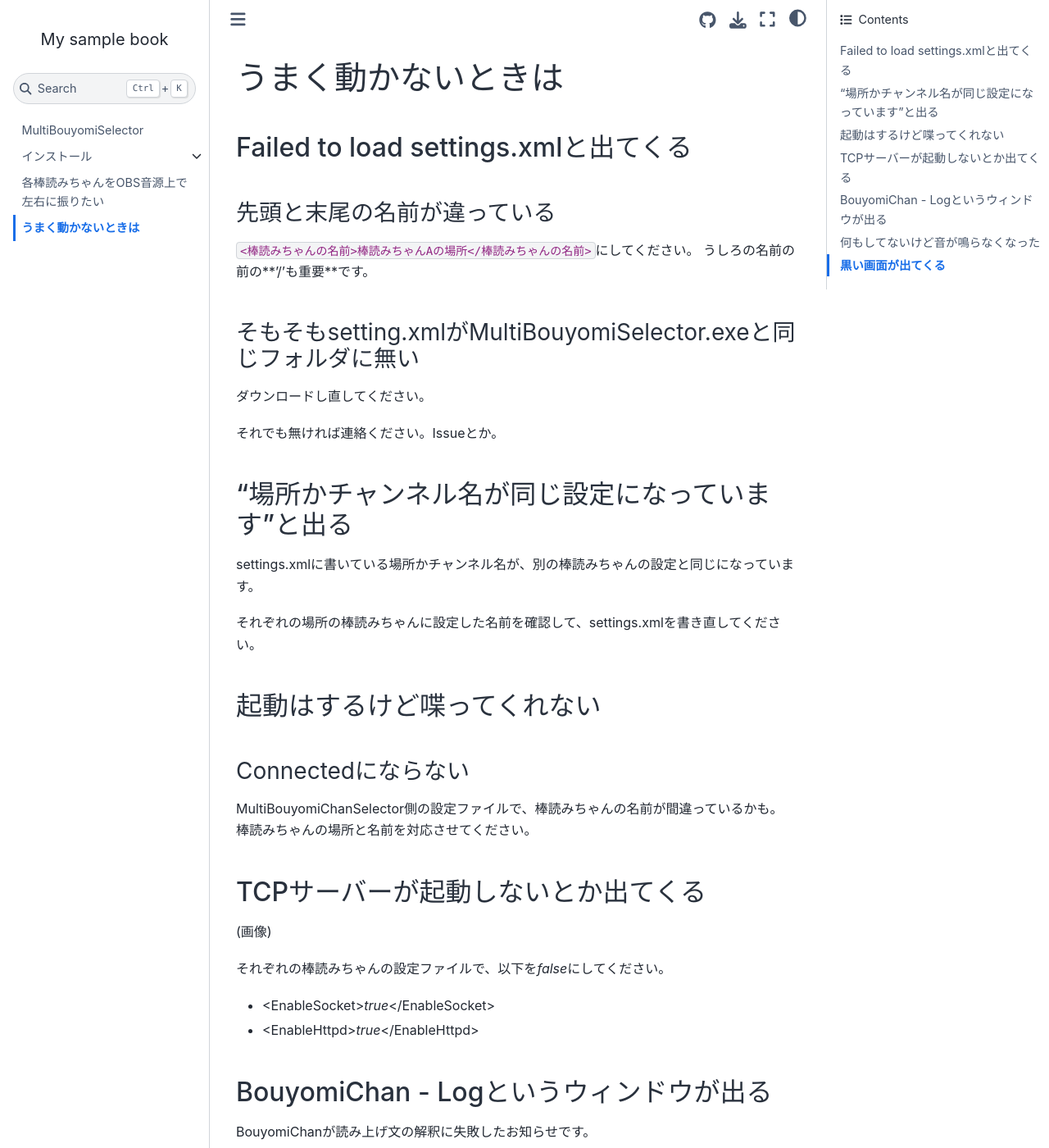
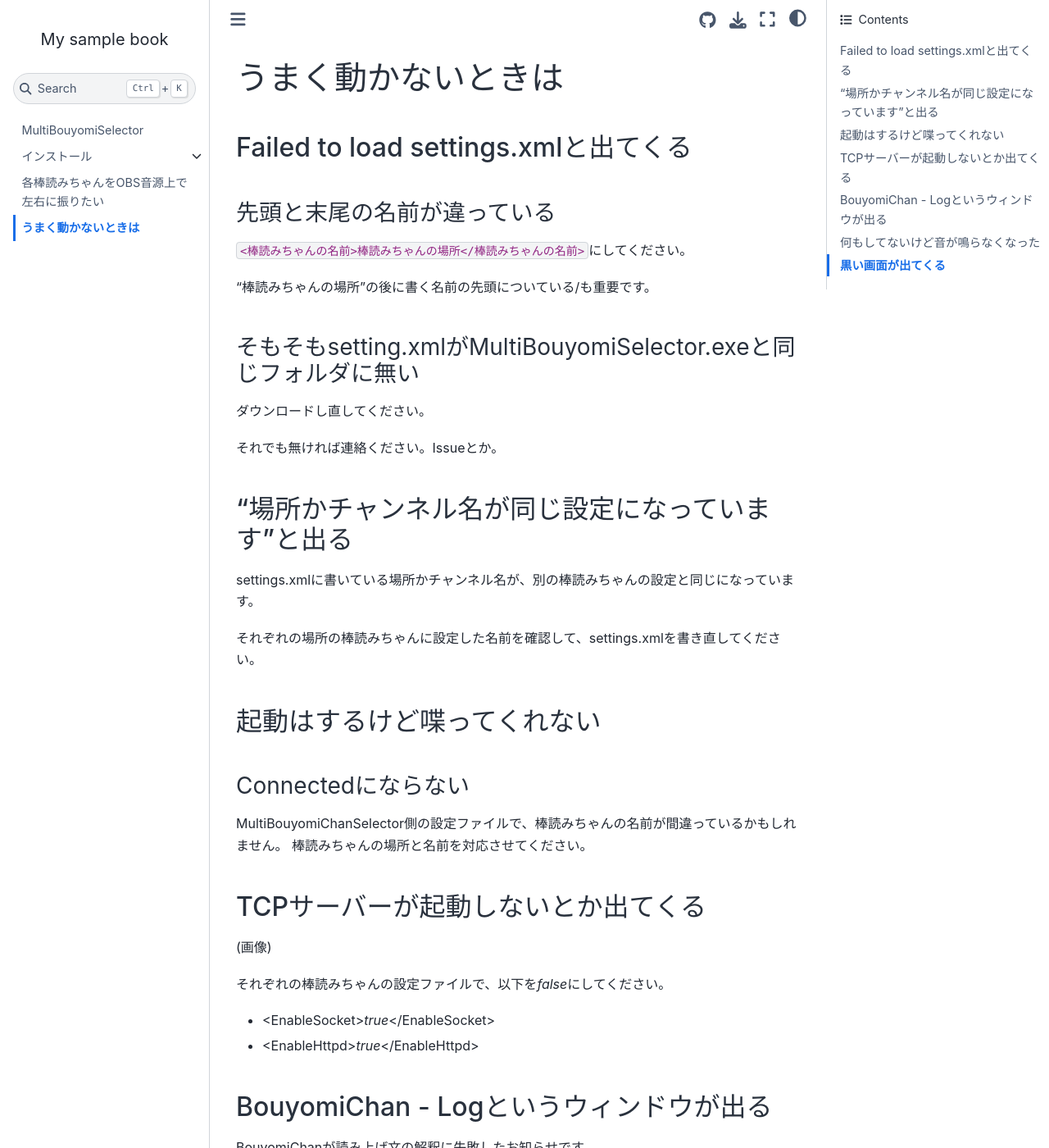
Before and after one commit to kure3rd/MultiBouyomiSelector, a Jupyter Book: the page built from Help.md, in a window 1280 px wide and 1400 px high. Shown: the whole window at 82% size. Built offline with Jupyter Book 1.0.4 settings and Sphinx 7.4.7 and the Sphinx Book theme 1.1.4, drawn with Linux system fonts in a browser that asks for light colours.

Commit message:
表現の修正

```diff
--- a/Help.md
+++ b/Help.md
@@ -3,8 +3,9 @@
 ## Failed to load settings.xmlと出てくる
 
 ### 先頭と末尾の名前が違っている
-`<棒読みちゃんの名前>棒読みちゃんAの場所</棒読みちゃんの名前>`にしてください。
-うしろの名前の前の**'/'も重要**です。
+`<棒読みちゃんの名前>棒読みちゃんの場所</棒読みちゃんの名前>`にしてください。
+
+"棒読みちゃんの場所"の後に書く名前の先頭についている\/も重要です。
 
 ### そもそもsetting.xmlがMultiBouyomiSelector.exeと同じフォルダに無い
 ダウンロードし直してください。
@@ -19,7 +20,7 @@ settings.xmlに書いている場所かチャンネル名が、別の棒読み
 ## 起動はするけど喋ってくれない
 
 ### Connectedにならない
-MultiBouyomiChanSelector側の設定ファイルで、棒読みちゃんの名前が間違っているかも。
+MultiBouyomiChanSelector側の設定ファイルで、棒読みちゃんの名前が間違っているかもしれません。
 棒読みちゃんの場所と名前を対応させてください。
 
 ## TCPサーバーが起動しないとか出てくる
```
